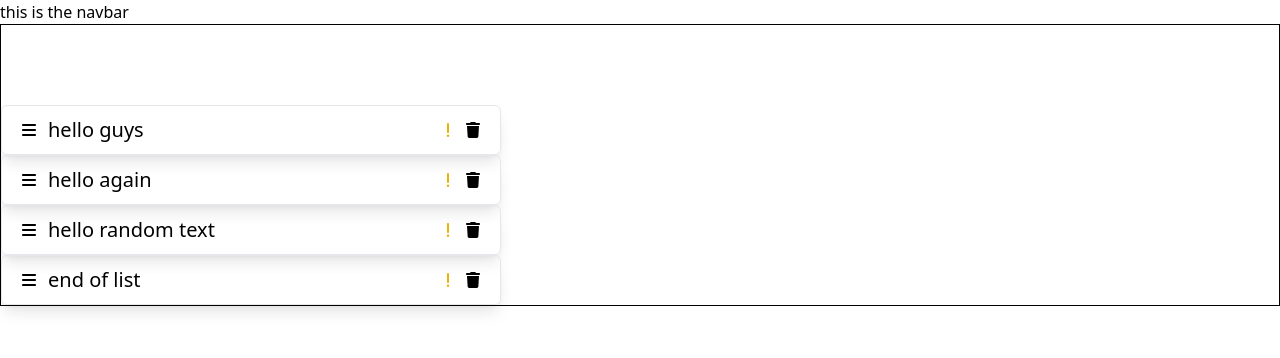
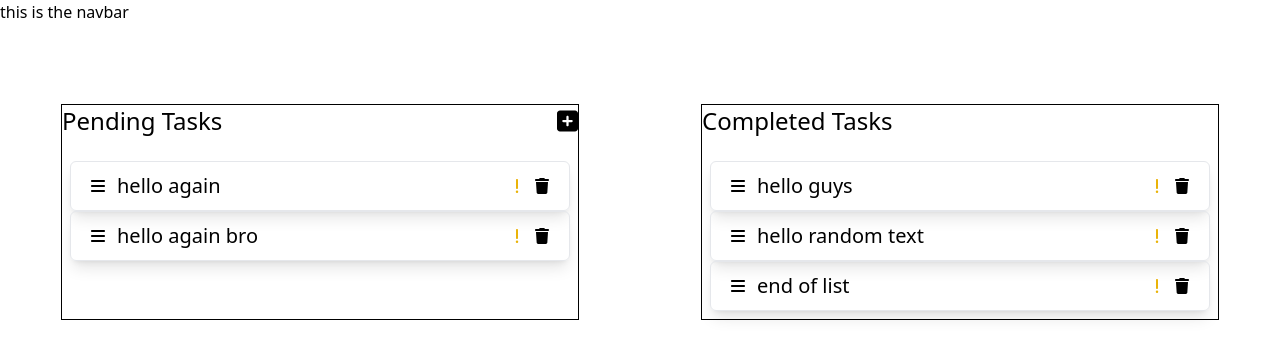
Before and after one commit to mrgk21/task-manager, a React (Vite) app: page /tasks in a window 1280 px wide. Shown: the top 358 px of the page. Built offline with nearby package versions, Linux system fonts and the light colour scheme.

Commit message:
dev: added completed and pending task list

```diff
--- a/package.json
+++ b/package.json
@@ -7,7 +7,7 @@
 		"init:prepare": "husky install",
 		"dev": "vite",
 		"build": "tsc && vite build",
-		"lint": "eslint src --ext ts,tsx --report-unused-disable-directives --max-warnings 0",
+		"lint": "eslint src --ext ts,tsx --report-unused-disable-directives",
 		"preview": "vite preview"
 	},
 	"dependencies": {
--- /dev/null
+++ b/src/components/task.tsx
@@ -0,0 +1,50 @@
+import { faBars, faCircleCheck, faExclamation, faTrash } from "@fortawesome/free-solid-svg-icons";
+import { FontAwesomeIcon } from "@fortawesome/react-fontawesome";
+import { useState } from "react";
+import { Draggable } from "react-beautiful-dnd";
+import { ITask } from "../types";
+
+interface Props {
+	task: ITask;
+	index: number;
+}
+
+const Task = ({ task: { _id, description, title }, index }: Props) => {
+	const [isCompleted, setIsCompleted] = useState(false);
+	return (
+		<Draggable draggableId={_id} index={index}>
+			{(provided) => (
+				<div ref={provided.innerRef} {...provided.draggableProps}>
+					<div className="flex items-center p-2 px-5 space-x-3 dark:border-black border w-[500px] h-[50px] rounded-md shadow-lg ">
+						<span {...provided.dragHandleProps}>
+							<FontAwesomeIcon icon={faBars} />
+						</span>
+						<div className="flex flex-grow  items-center">
+							<span className="text-xl">{title}</span>
+							<div className="space-x-2 ml-auto">
+								{isCompleted ? (
+									<FontAwesomeIcon
+										icon={faCircleCheck}
+										className="text-green-500 hover:cursor-pointer w-[20px] text-center"
+										onClick={() => setIsCompleted(false)}
+									/>
+								) : (
+									<FontAwesomeIcon
+										icon={faExclamation}
+										className="text-yellow-500 hover:cursor-pointer w-[20px] text-center"
+										onClick={() => setIsCompleted(true)}
+									/>
+								)}
+								<span className="hover:text-red-500 hover:cursor-pointer">
+									<FontAwesomeIcon icon={faTrash} />
+								</span>
+							</div>
+						</div>
+					</div>
+				</div>
+			)}
+		</Draggable>
+	);
+};
+
+export default Task;
--- /dev/null
+++ b/src/components/tasks.completed.tsx
@@ -0,0 +1,34 @@
+import { memo } from "react";
+import { Droppable } from "react-beautiful-dnd";
+import { ITask } from "../types";
+import Task from "./task";
+
+interface Props {
+	list: ITask[];
+}
+
+const MemoTask = memo(Task);
+
+const TasksCompleted = ({ list }: Props) => {
+	return (
+		<Droppable droppableId="completed-tasks" type="completed">
+			{(provided) => (
+				<div
+					{...provided.droppableProps}
+					ref={provided.innerRef}
+					className="border border-black mt-20 space-y-4"
+				>
+					<h2 className="text-2xl">Completed Tasks</h2>
+					<div className="flex flex-col text-black p-2">
+						{list.map((item, index) => (
+							<MemoTask task={item} key={item._id} index={index} />
+						))}
+					</div>
+					{provided.placeholder}
+				</div>
+			)}
+		</Droppable>
+	);
+};
+
+export default TasksCompleted;
--- /dev/null
+++ b/src/components/tasks.pending.tsx
@@ -0,0 +1,42 @@
+import { faSquarePlus } from "@fortawesome/free-solid-svg-icons";
+import { FontAwesomeIcon } from "@fortawesome/react-fontawesome";
+import { memo } from "react";
+import { Droppable } from "react-beautiful-dnd";
+import { ITask } from "../types";
+import Task from "./task";
+
+interface Props {
+	list: ITask[];
+}
+
+const MemoTask = memo(Task);
+
+const TasksPending = ({ list }: Props) => {
+	return (
+		<Droppable droppableId="pending-tasks" type="pending">
+			{(provided) => (
+				<div
+					{...provided.droppableProps}
+					ref={provided.innerRef}
+					className="border border-black mt-20 space-y-4"
+				>
+					<div className="flex text-2xl items-center w-full">
+						<h2>Pending Tasks</h2>
+						<FontAwesomeIcon
+							icon={faSquarePlus}
+							className="ml-auto hover:cursor-pointer hover:text-blue-500"
+						/>
+					</div>
+					<div className="flex flex-col text-black p-2">
+						{list.map((item, index) => (
+							<MemoTask task={item} key={item._id} index={index} />
+						))}
+					</div>
+					{provided.placeholder}
+				</div>
+			)}
+		</Droppable>
+	);
+};
+
+export default TasksPending;
--- a/src/pages/tasks/index.tsx
+++ b/src/pages/tasks/index.tsx
@@ -1,101 +1,60 @@
-import { faBars, faCircleCheck, faExclamation, faTrash } from "@fortawesome/free-solid-svg-icons";
-import { FontAwesomeIcon } from "@fortawesome/react-fontawesome";
-import { memo, useCallback, useState } from "react";
-import { DragDropContext, Draggable, Droppable, OnDragEndResponder } from "react-beautiful-dnd";
+import { useCallback, useState } from "react";
+import { DragDropContext, OnDragEndResponder } from "react-beautiful-dnd";
+import TasksCompleted from "../../components/tasks.completed";
+import TasksPending from "../../components/tasks.pending";
+import { ITask } from "../../types";
 
-interface SingleTaskProps {
-	id: number;
-	index: number;
-	text: string;
-}
-
-const Task = memo(({ id, text, index }: SingleTaskProps) => {
-	const [isCompleted, setIsCompleted] = useState(false);
-	return (
-		<Draggable draggableId={id.toString()} index={index}>
-			{(provided) => (
-				<div ref={provided.innerRef} {...provided.draggableProps}>
-					<div className="flex items-center p-2 px-5 space-x-3 dark:border-black border w-[500px] h-[50px] rounded-md shadow-lg ">
-						<span {...provided.dragHandleProps}>
-							<FontAwesomeIcon icon={faBars} />
-						</span>
-						<div className="flex flex-grow  items-center">
-							<span className="text-xl">{text}</span>
-							<div className="space-x-2 ml-auto">
-								{isCompleted ? (
-									<FontAwesomeIcon
-										icon={faCircleCheck}
-										className="text-green-500 hover:cursor-pointer w-[20px] text-center"
-										onClick={() => setIsCompleted(false)}
-									/>
-								) : (
-									<FontAwesomeIcon
-										icon={faExclamation}
-										className="text-yellow-500 hover:cursor-pointer w-[20px] text-center"
-										onClick={() => setIsCompleted(true)}
-									/>
-								)}
-
-								<span className="hover:text-red-500 hover:cursor-pointer">
-									<FontAwesomeIcon icon={faTrash} />
-								</span>
-							</div>
-						</div>
-					</div>
-				</div>
-			)}
-		</Draggable>
-	);
-});
-
-const data = [
-	{ id: 1, text: "hello guys" },
-	{ id: 2, text: "hello again" },
-	{ id: 3, text: "hello random text" },
-	{ id: 4, text: "end of list" },
+const data: ITask[] = [
+	{ _id: "i1", title: "hello guys", description: "abcd", isCompleted: false },
+	{ _id: "i2", title: "hello again", description: "abcd123", isCompleted: true },
+	{ _id: "i3", title: "hello random text", description: "abcd4545", isCompleted: false },
+	{ _id: "i4", title: "end of list", description: "2fjaslkfj", isCompleted: false },
+	{ _id: "i5", title: "hello again bro", description: "abcd123", isCompleted: true },
 ];
 
 const Tasks = () => {
-	const [list, setList] = useState(data);
+	const [pending, setPending] = useState(data.filter((item) => item.isCompleted));
+	const [completed, setCompleted] = useState(data.filter((item) => !item.isCompleted));
 
 	const onDragEnd: OnDragEndResponder = useCallback(
-		({ source, destination }) => {
+		({ source, destination, type }) => {
 			if (!destination) return;
 			console.log({ destination, source });
 
 			if (
-				destination.droppableId === source.droppableId &&
+				destination.droppableId !== source.droppableId &&
 				destination.index === source.index
 			)
 				return;
 
-			const newList = structuredClone(list) as typeof data;
-			const [draggedItem] = newList.splice(source.index, 1);
-			newList.splice(destination.index, 0, draggedItem);
-
-			setList(newList);
+			switch (type) {
+				case "pending": {
+					const newList = structuredClone(pending) as ITask[];
+					const [draggedItem] = newList.splice(source.index, 1);
+					newList.splice(destination.index, 0, draggedItem);
+					setPending(newList);
+					break;
+				}
+				case "completed": {
+					const newList = structuredClone(completed) as ITask[];
+					const [draggedItem] = newList.splice(source.index, 1);
+					newList.splice(destination.index, 0, draggedItem);
+					setCompleted(newList);
+					break;
+				}
+				default:
+					return;
+			}
 		},
-		[list],
+		[pending, completed],
 	);
 
 	return (
 		<DragDropContext onDragEnd={onDragEnd}>
-			<Droppable droppableId="droppable-tasks">
-				{(provided) => (
-					<div
-						{...provided.droppableProps}
-						ref={provided.innerRef}
-						className="border border-black"
-					>
-						<div className="flex flex-col mt-20  text-black">
-							{list.map((item, index) => (
-								<Task {...item} key={item.id} index={index} />
-							))}
-						</div>
-						{provided.placeholder}
-					</div>
-				)}
-			</Droppable>
+			<div className="flex justify-around">
+				<TasksPending list={pending} />
+				<TasksCompleted list={completed} />
+			</div>
 		</DragDropContext>
 	);
 };
--- /dev/null
+++ b/src/types.ts
@@ -0,0 +1,6 @@
+export interface ITask {
+	_id: string;
+	isCompleted: boolean;
+	title: string;
+	description: string;
+}
```
Also changed, not shown: .eslintrc.cjs, 1 other file (tests, documents, lock files or other folders).
